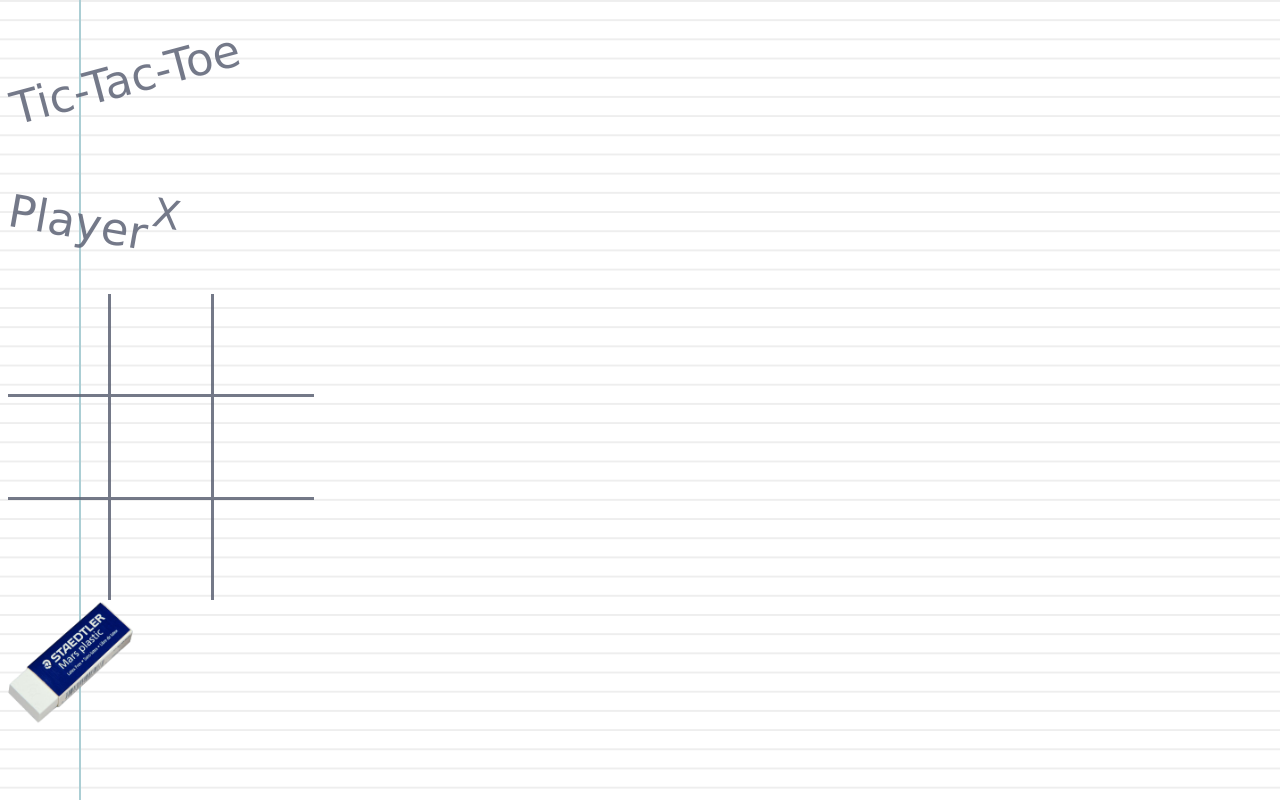
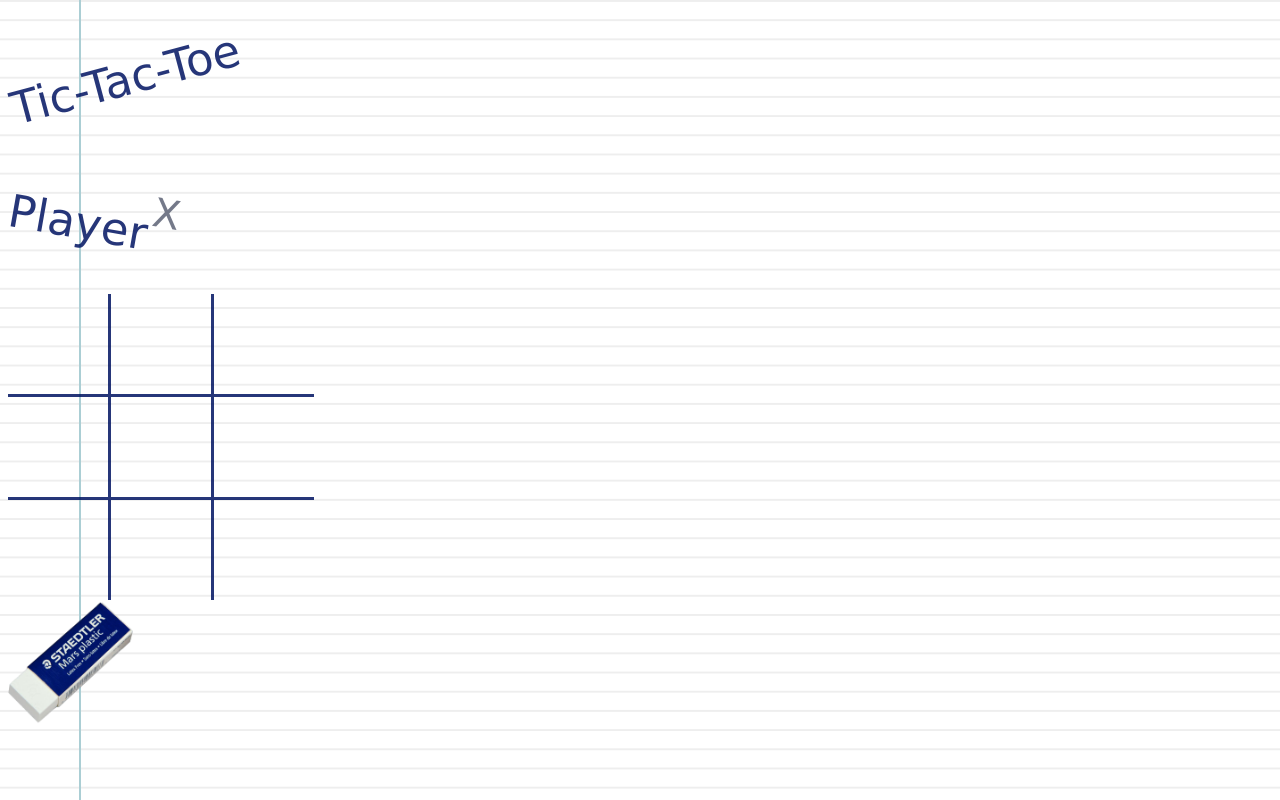
Before and after one commit to pataruco/tic-tac-toe, a plain HTML site: page index.html in a window 1280 px wide. Drawn offline with Linux system fonts and the light colour scheme; a web font is replaced by a local one.

Commit message:
colours fixed

```diff
--- a/style/style.css
+++ b/style/style.css
@@ -11,6 +11,7 @@ body {
 
 p.title {
   display: inline-block;
+  color: rgba(0, 19, 98, .85);
   text-align: center;
   font-size: 45px;
   transform: rotate(-15deg);
@@ -19,6 +20,7 @@ p.title {
 
 p.player {
   display: inline-block;
+  color: rgba(0, 19, 98, .85);
   font-size: 45px;
   text-align: center;
   vertical-align: top;
@@ -28,6 +30,7 @@ p.player {
 
 p.name {
   display: inline-block;
+  color: rgba(92, 98, 116, .85);
   font-size: 40px;
   text-align: center;
   vertical-align: top;
@@ -47,23 +50,23 @@ li {
 }
 
 .center-box {
-  border: 3px solid rgba(92, 98, 116, .85);;
+  border: 3px solid rgba(0, 19, 98, .85);
 }
 .left-center-box {
-  border-top: 3px solid rgba(92, 98, 116, .85);;
-  border-bottom: 3px solid rgba(92, 98, 116, .85);
+  border-top: 3px solid rgba(0, 19, 98, .85);
+  border-bottom: 3px solid rgba(0, 19, 98, .85);
 }
 .right-center-box {
-  border-top: 3px solid rgba(92, 98, 116, .85);;
-  border-bottom: 3px solid rgba(92, 98, 116, .85);;
+  border-top: 3px solid rgba(0, 19, 98, .85);
+  border-bottom: 3px solid rgba(0, 19, 98, .85);
 }
  .top-center-box {
-  border-right: 3px solid rgba(92, 98, 116, .85);;
-  border-left: 3px solid rgba(92, 98, 116, .85);;
+  border-right: 3px solid rgba(0, 19, 98, .85);
+  border-left: 3px solid rgba(0, 19, 98, .85);
 }
 .bottom-center-box{
-  border-right: 3px solid rgba(92, 98, 116, .85);;
-  border-left: 3px solid rgba(92, 98, 116, .85);;
+  border-right: 3px solid rgba(0, 19, 98, .85);
+  border-left: 3px solid rgba(0, 19, 98, .85);
 }
 
 
```
